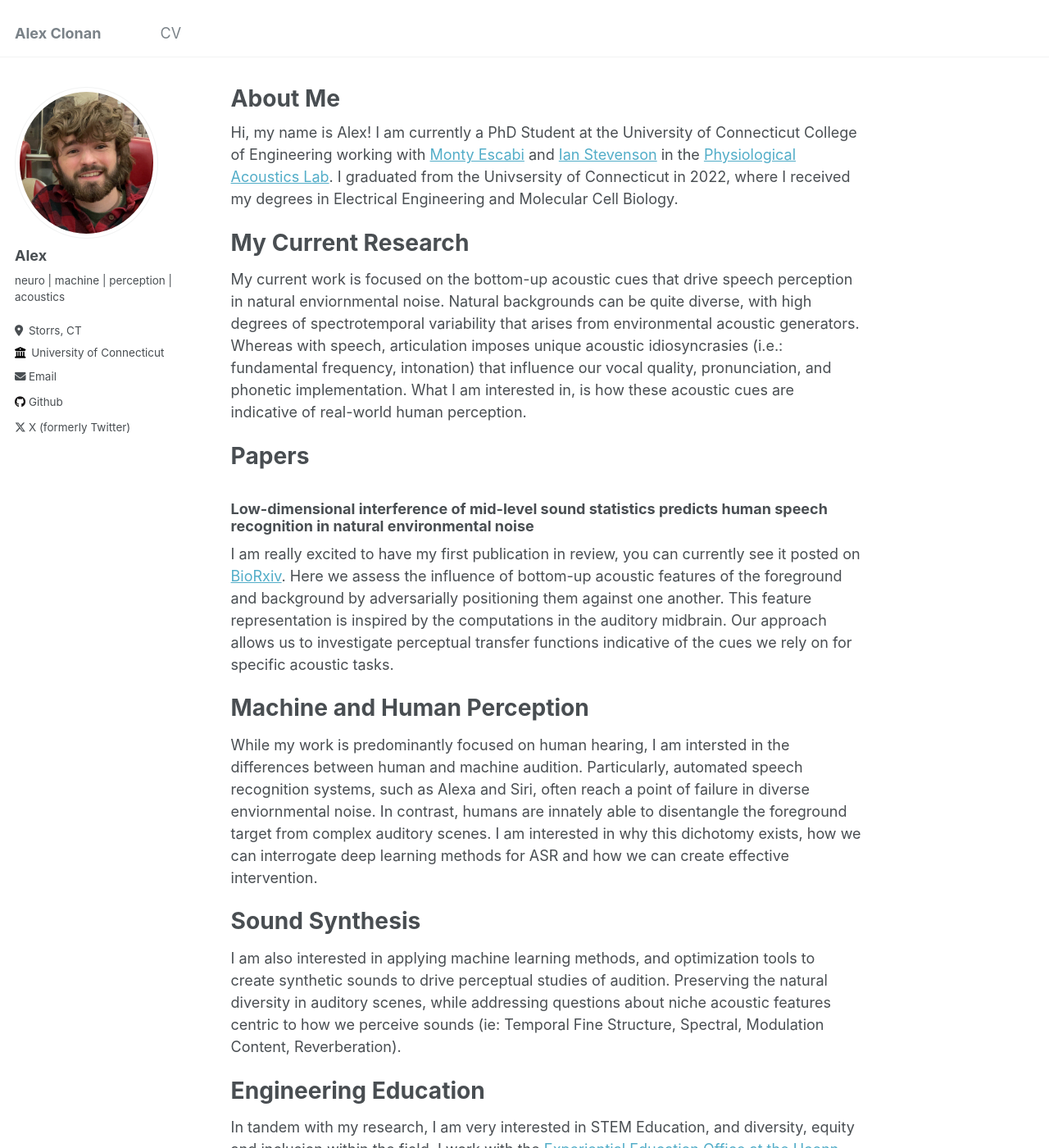
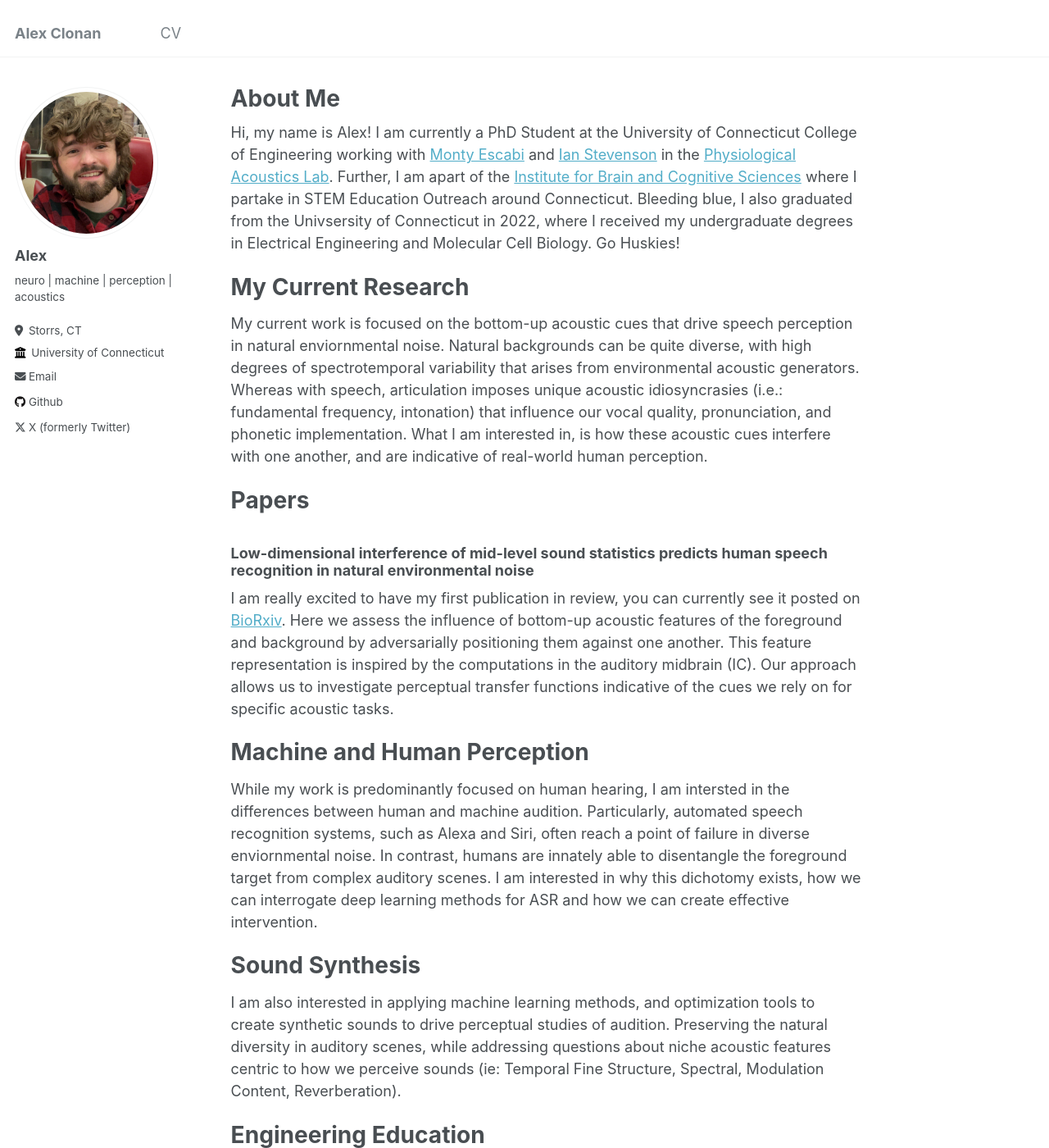
Before and after one commit to aclonan/aclonan.github.io, a Jekyll site: the page built from _pages/about.md, in a window 1280 px wide and 1400 px high. Shown: the whole window at 82% size. Built offline with Jekyll 4.4.1, drawn with Linux system fonts in a browser that asks for light colours.

Commit message:
Update about.md

```diff
--- a/_pages/about.md
+++ b/_pages/about.md
@@ -7,17 +7,16 @@ redirect_from:
   - /about.html
 ---
 
-Hi, my name is Alex! I am currently a PhD Student at the University of Connecticut College of Engineering working with [Monty Escabi](https://www.bme.uconn.edu/faculty-staff/core-faculty/escabi-monty/) and [Ian Stevenson](https://psychology.uconn.edu/person/ian-stevenson/) in the [Physiological Acoustics Lab](https://escabilab.uconn.edu/). I graduated from the Univsersity of Connecticut in 2022, where I received my degrees in Electrical Engineering and Molecular Cell Biology.
+Hi, my name is Alex! I am currently a PhD Student at the University of Connecticut College of Engineering working with [Monty Escabi](https://www.bme.uconn.edu/faculty-staff/core-faculty/escabi-monty/) and [Ian Stevenson](https://psychology.uconn.edu/person/ian-stevenson/) in the [Physiological Acoustics Lab](https://escabilab.uconn.edu/). Further, I am apart of the [Institute for Brain and Cognitive Sciences](https://ibacs.uconn.edu/) where I partake in STEM Education Outreach around Connecticut. Bleeding blue, I also graduated from the Univsersity of Connecticut in 2022, where I received my undergraduate degrees in Electrical Engineering and Molecular Cell Biology. Go Huskies!
 
 My Current Research
 ======
-
-My current work is focused on the bottom-up acoustic cues that drive speech perception in natural enviornmental noise. Natural backgrounds can be quite diverse, with high degrees of spectrotemporal variability that arises from environmental acoustic generators. Whereas with speech, articulation imposes unique acoustic idiosyncrasies (i.e.: fundamental frequency, intonation) that influence our vocal quality, pronunciation, and phonetic implementation. What I am interested in, is how these acoustic cues are indicative of real-world human perception.
+My current work is focused on the bottom-up acoustic cues that drive speech perception in natural enviornmental noise. Natural backgrounds can be quite diverse, with high degrees of spectrotemporal variability that arises from environmental acoustic generators. Whereas with speech, articulation imposes unique acoustic idiosyncrasies (i.e.: fundamental frequency, intonation) that influence our vocal quality, pronunciation, and phonetic implementation. What I am interested in, is how these acoustic cues interfere with one another, and are indicative of real-world human perception.
 
 Papers
 ======
 ### **Low-dimensional interference of mid-level sound statistics predicts human speech recognition in natural environmental noise**
-I am really excited to have my first publication in review, you can currently see it posted on [BioRxiv](https://www.biorxiv.org/content/10.1101/2024.02.13.579526v1). Here we assess the influence of bottom-up acoustic features of the foreground and background by adversarially positioning them against one another. This feature representation is inspired by the computations in the auditory midbrain. Our approach allows us to investigate perceptual transfer functions indicative of the cues we rely on for specific acoustic tasks.
+I am really excited to have my first publication in review, you can currently see it posted on [BioRxiv](https://www.biorxiv.org/content/10.1101/2024.02.13.579526v1). Here we assess the influence of bottom-up acoustic features of the foreground and background by adversarially positioning them against one another. This feature representation is inspired by the computations in the auditory midbrain (IC). Our approach allows us to investigate perceptual transfer functions indicative of the cues we rely on for specific acoustic tasks.
 
 Machine and Human Perception
 ======
```
